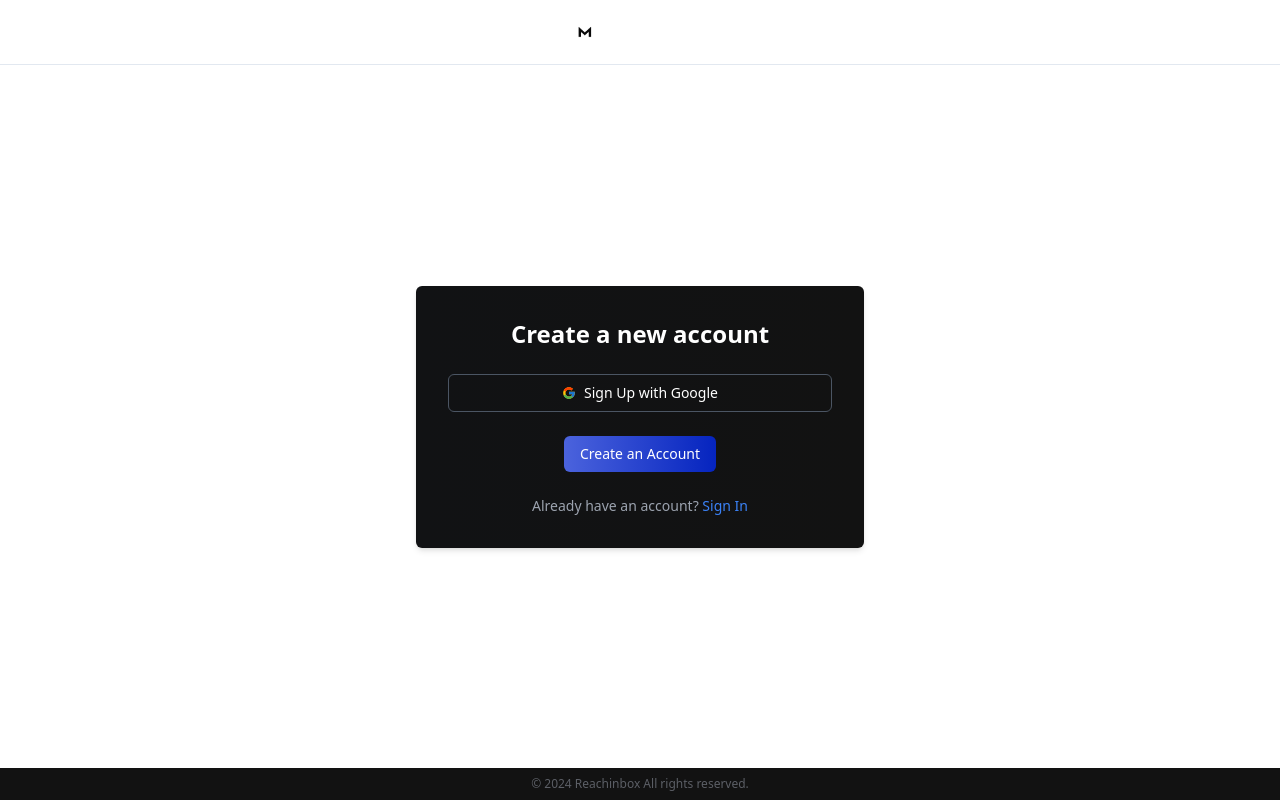
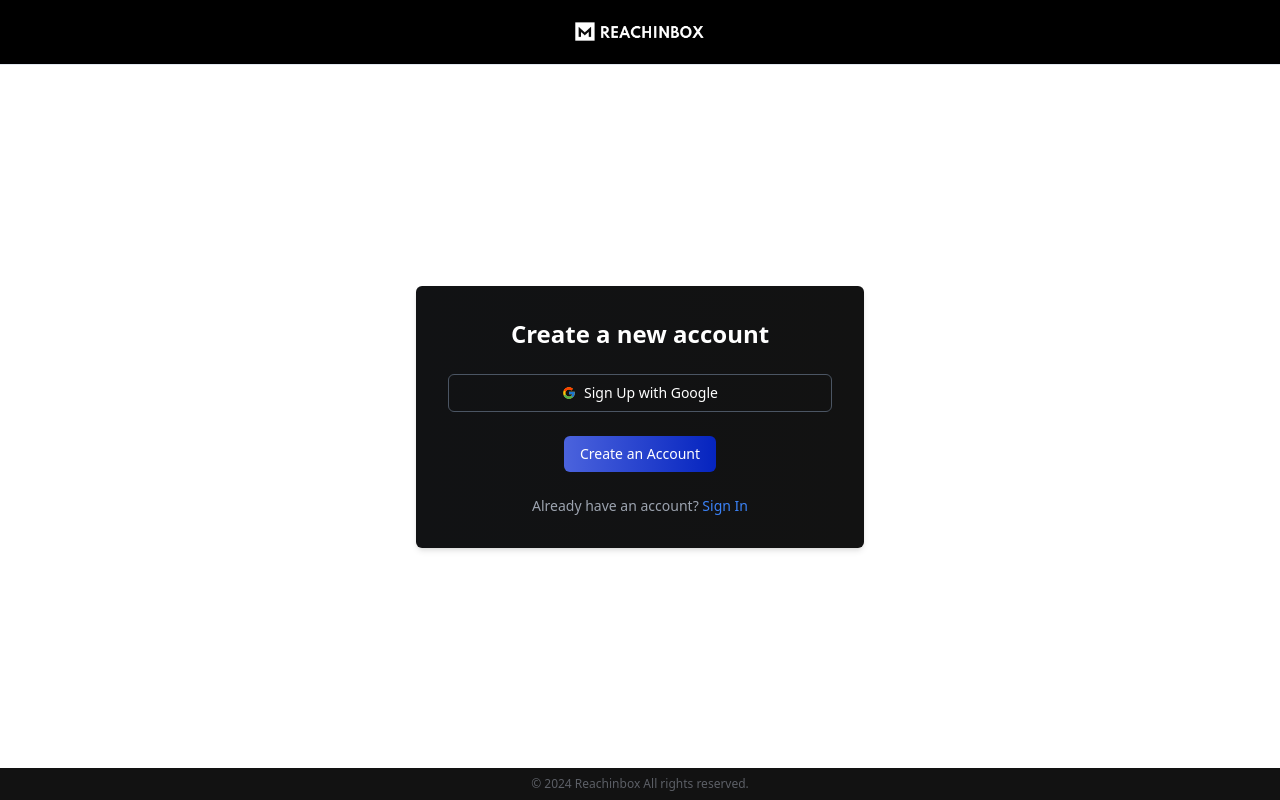
Before and after one commit to thearnavagg/reachinbox-webapp, a React (Vite) app: page / in a window 1280 px wide. Built offline with nearby package versions, Linux system fonts and the light colour scheme.

Commit message:
auth bg color change

```diff
--- a/src/pages/Auth.jsx
+++ b/src/pages/Auth.jsx
@@ -14,7 +14,7 @@ const handleGoogleLogin = () => {
 const Auth = () => {
   return (
     <div className="h-screen flex flex-col">
-      <header className="bg-background top-0 left-0 w-full border-b">
+      <header className="bg-black top-0 left-0 w-full border-b">
         <div className="container flex h-16 items-center justify-center px-4 md:px-6">
           <img src={logo} height={150} width={150} />
         </div>
```
